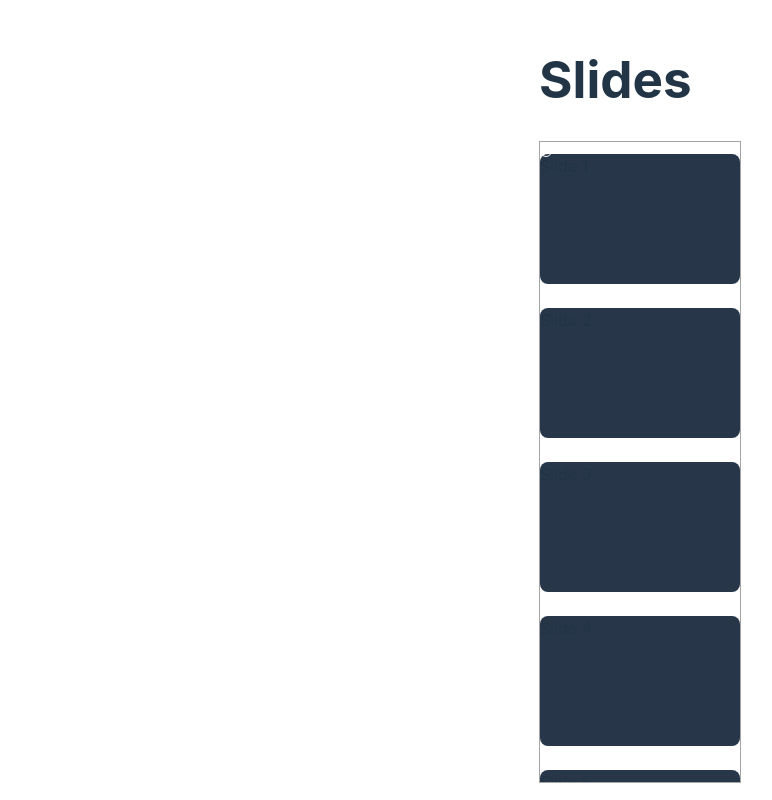
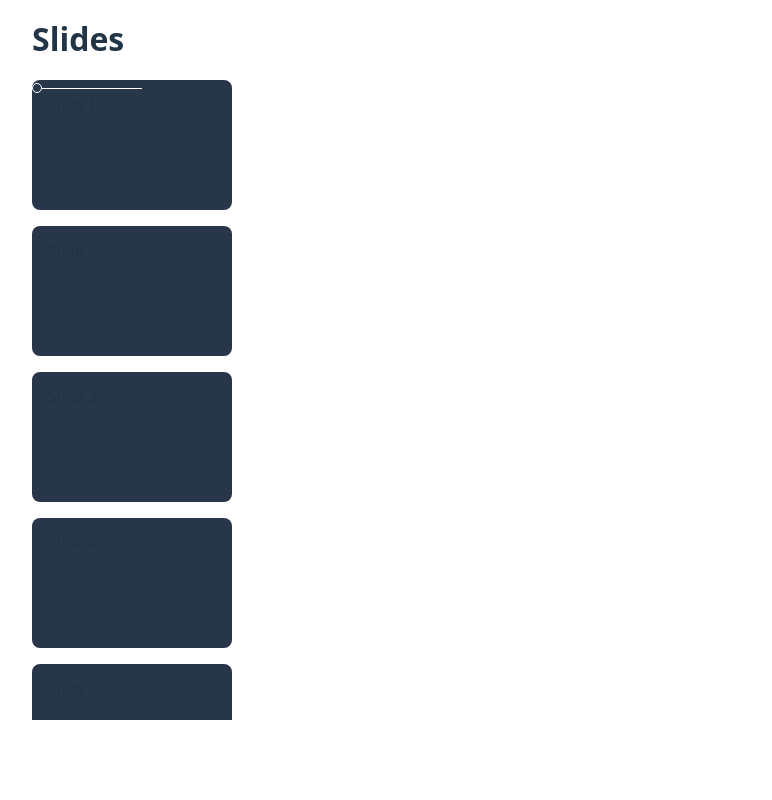
Before and after one commit to DanielHZhang/vue-drag-and-drop, a Vue app: page / in a window 1280 px wide. Shown: the whole page, without its empty margins (0-772 px from the left). Built offline with nearby package versions, Linux system fonts and the light colour scheme.

Commit message:
Fix global css styling and improve layout

```diff
--- a/package.json
+++ b/package.json
@@ -9,6 +9,7 @@
     "preview": "vite preview"
   },
   "dependencies": {
+    "modern-normalize": "1.1.0",
     "vue": "3.2.47",
     "vue-router": "4.1.6"
   },
--- a/src/App.vue
+++ b/src/App.vue
@@ -3,22 +3,15 @@ import { RouterView } from 'vue-router';
 </script>
 
 <template>
-  <main>
+  <main class="main">
     <RouterView />
   </main>
 </template>
 
 <style scoped>
-.logo {
-  height: 6em;
-  padding: 1.5em;
-  will-change: filter;
-  transition: filter 300ms;
-}
-.logo:hover {
-  filter: drop-shadow(0 0 2em #646cffaa);
-}
-.logo.vue:hover {
-  filter: drop-shadow(0 0 2em #42b883aa);
+.main {
+  display: flex;
+  flex-direction: column;
+  min-height: 100vh;
 }
 </style>
--- a/src/components/DraggableList.vue
+++ b/src/components/DraggableList.vue
@@ -56,7 +56,7 @@ function onDrop(event: DragEvent, targetIndex: number) {
   const sourceItem = items.value[sourceIndex];
   items.value.splice(targetIndex, 0, sourceItem); // Insert source item at target index
 
-  console.log(sourceIndex, targetIndex);
+  // TODO: targetIndex + 1 depending on offset of dragover
   if (targetIndex < sourceIndex) {
     sourceIndex += 1; // Moved item from larger index to smaller index all indices >targetIndex to shift by 1
   }
@@ -65,7 +65,6 @@ function onDrop(event: DragEvent, targetIndex: number) {
   if (deleted.length === 0) {
     console.error('Failed to delete drag source item');
   }
-  console.log(items.value);
 }
 </script>
 
@@ -80,7 +79,9 @@ function onDrop(event: DragEvent, targetIndex: number) {
       @dragend="onDragEnd"
       @drop="onDrop($event, index + 1)"
     >
-      <div class="drag-item" draggable="true">{{ item.title }}</div>
+      <div class="drag-item" draggable="true">
+        {{ item.title }}
+      </div>
     </li>
   </ol>
 </template>
@@ -93,22 +94,18 @@ function onDrop(event: DragEvent, targetIndex: number) {
   position: relative;
 }
 
-.drop-zone {
-  padding: 12px 0;
+.drop-zone:not(:last-child) {
+  padding-bottom: 16px;
 }
 
 .drag-item {
   width: v-bind('props.itemWidth');
   height: v-bind('props.itemHeight');
-  /* padding: 16px; */
+  padding: 16px;
   border-radius: 8px;
   /* border: 2px solid black; */
   user-select: none;
   cursor: grab;
   background-color: #283649;
 }
-
-.drag-item:not(:last-child) {
-  margin-bottom: 16px;
-}
 </style>
--- a/src/main.ts
+++ b/src/main.ts
@@ -1,7 +1,8 @@
+import 'modern-normalize';
 import { createApp } from 'vue';
-import './style.css';
 import App from './App.vue';
 import { router } from './router';
+import './style.css';
 
 const app = createApp(App);
 
--- a/src/style.css
+++ b/src/style.css
@@ -1,63 +1,9 @@
 :root {
-  font-family: Inter, system-ui, Avenir, Helvetica, Arial, sans-serif;
-  line-height: 1.5;
-  font-weight: 400;
-
+  font-family: Inter, -apple-system, BlinkMacSystemFont, 'Segoe UI', Roboto, Oxygen, Ubuntu, Cantarell, 'Open Sans',
+    'Helvetica Neue', sans-serif, Helvetica, Arial, sans-serif;
   color-scheme: light dark;
   color: rgba(255, 255, 255, 0.87);
   background-color: #242424;
-
-  font-synthesis: none;
-  text-rendering: optimizeLegibility;
-  -webkit-font-smoothing: antialiased;
-  -moz-osx-font-smoothing: grayscale;
-  -webkit-text-size-adjust: 100%;
-}
-
-a {
-  font-weight: 500;
-  color: #646cff;
-  text-decoration: inherit;
-}
-a:hover {
-  color: #535bf2;
-}
-
-body {
-  margin: 0;
-  display: flex;
-  place-items: center;
-  min-width: 320px;
-  min-height: 100vh;
-}
-
-h1 {
-  font-size: 3.2em;
-  line-height: 1.1;
-}
-
-button {
-  border-radius: 8px;
-  border: 1px solid transparent;
-  padding: 0.6em 1.2em;
-  font-size: 1em;
-  font-weight: 500;
-  font-family: inherit;
-  background-color: #1a1a1a;
-  cursor: pointer;
-  transition: border-color 0.25s;
-}
-button:hover {
-  border-color: #646cff;
-}
-button:focus,
-button:focus-visible {
-  outline: 4px auto -webkit-focus-ring-color;
-}
-
-#app {
-  margin: 0 auto;
-  padding: 0;
 }
 
 @media (prefers-color-scheme: light) {
@@ -65,10 +11,13 @@ button:focus-visible {
     color: #213547;
     background-color: #ffffff;
   }
-  a:hover {
-    color: #747bff;
-  }
-  button {
-    background-color: #f9f9f9;
-  }
 }
+
+html,
+body,
+#app {
+  margin: 0;
+  padding: 0;
+  min-width: 100%;
+  min-height: 100%;
+}
--- a/src/views/Home.vue
+++ b/src/views/Home.vue
@@ -4,16 +4,23 @@ import { tempSlidesData } from '../api';
 </script>
 
 <template>
-  <h1>Slides</h1>
-  <section class="slides">
-    <DraggableList :items="tempSlidesData" :item-width="'200px'" :item-height="'130px'" />
-  </section>
+  <div class="wrapper">
+    <h1>Slides</h1>
+    <section class="slides">
+      <DraggableList :items="tempSlidesData" :item-width="'200px'" :item-height="'130px'" />
+    </section>
+  </div>
 </template>
 
 <style scoped>
+.wrapper {
+  padding: 0 2rem;
+  flex-grow: 0;
+  align-self: flex-start;
+}
+
 .slides {
   height: 80vh;
   overflow-y: auto;
-  border: 1px solid rgba(126, 126, 126, 0.705);
 }
 </style>
```
Also changed, not shown: 1 other file (tests, documents, lock files or other folders).
